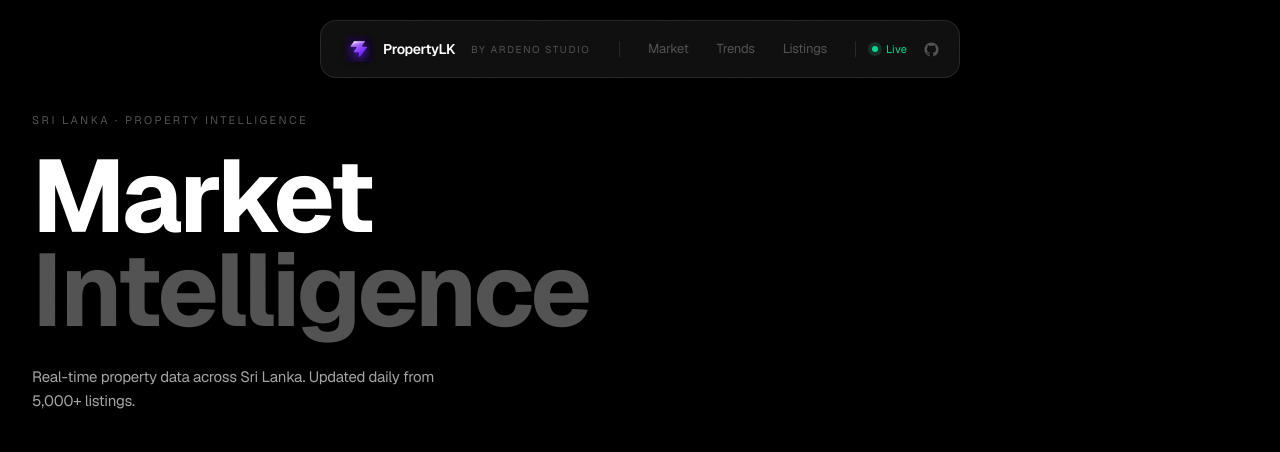
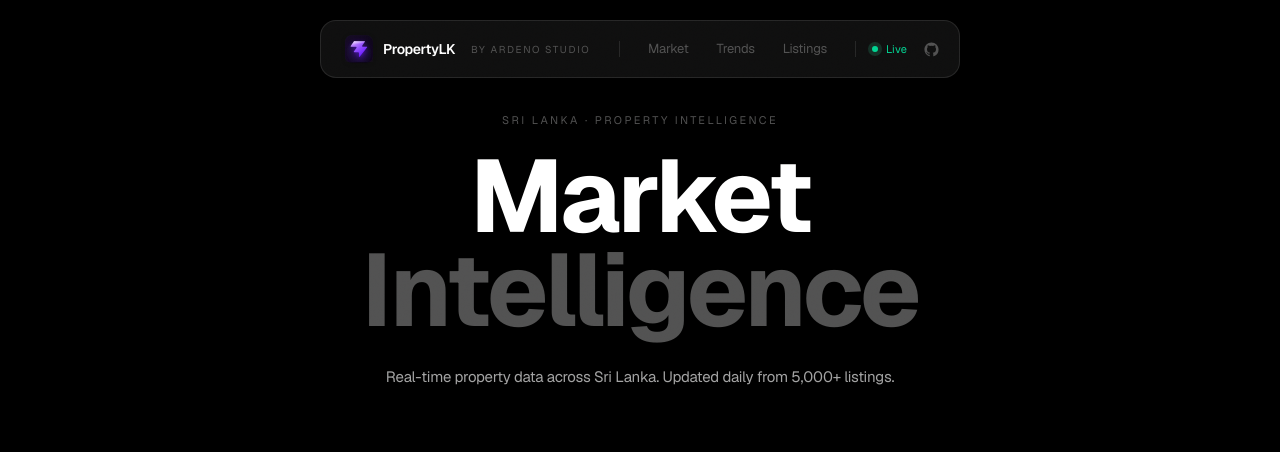
Before and after one commit to ArdenoStudio/sri-lanka-property-price-intelligence-platform, a React (Vite) app in the folder dashboard/: page / in a window 1280 px wide. Shown: the top 452 px of the page. Built offline with nearby package versions, Linux system fonts and the light colour scheme; no server answers.

Commit message:
style: center hero section text

```diff
--- a/dashboard/src/components/StatsBar.tsx
+++ b/dashboard/src/components/StatsBar.tsx
@@ -76,7 +76,7 @@ export function StatsBar({ stats }: Props) {
         initial={{ opacity: 0, y: 16 }}
         animate={{ opacity: 1, y: 0 }}
         transition={{ duration: 0.6, ease: [0.22, 1, 0.36, 1] }}
-        className="mb-16"
+        className="mb-16 text-center flex flex-col items-center"
       >
         <p className="text-[11px] uppercase tracking-[0.22em] text-[#525252] mb-5">
           Sri Lanka · Property Intelligence
@@ -85,9 +85,8 @@ export function StatsBar({ stats }: Props) {
           Market<br />
           <span className="text-[#525252]">Intelligence</span>
         </h1>
-        <p className="mt-7 text-[#a3a3a3] text-[15px] max-w-md leading-relaxed">
-          Real-time property data across Sri Lanka.
-          Updated daily from 5,000+ listings.
+        <p className="mt-7 text-[#a3a3a3] text-[15px] leading-relaxed whitespace-nowrap">
+          Real-time property data across Sri Lanka. Updated daily from 5,000+ listings.
         </p>
       </motion.div>
 
```
